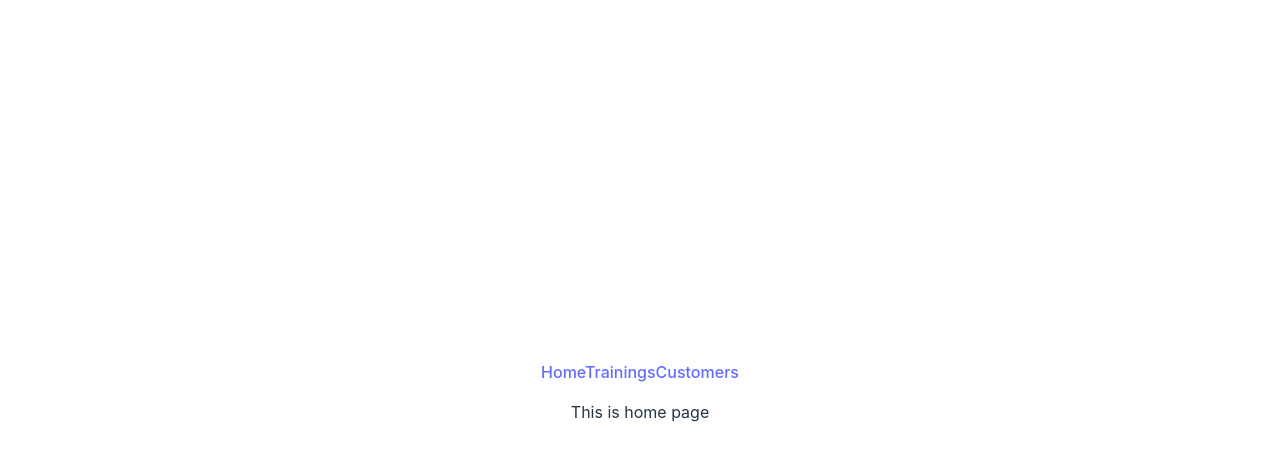
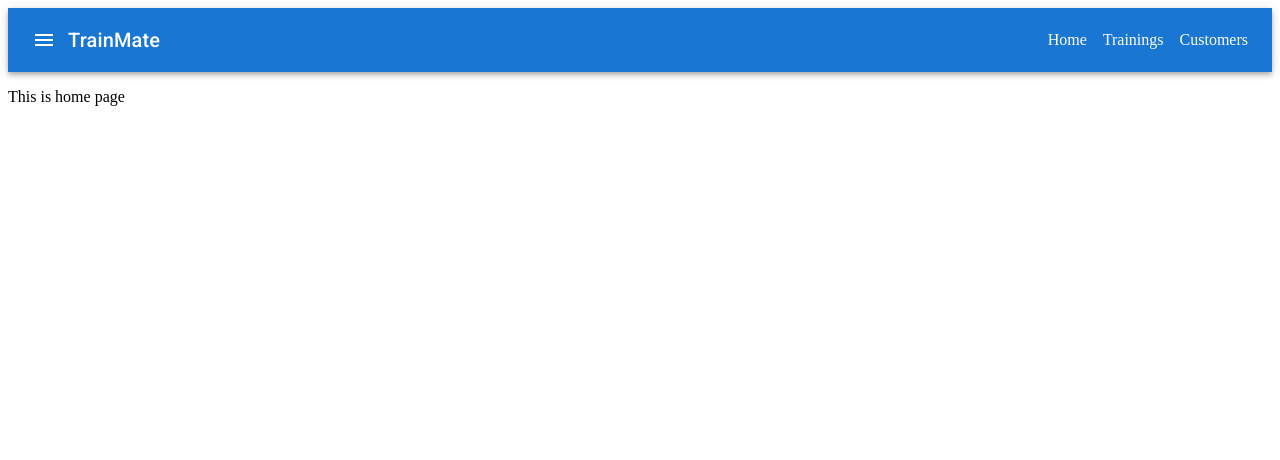
Before and after one commit to SaraErbismann/TrainMate, a React (Vite) app: page / in a window 1280 px wide. Shown: the top 460 px of the page. Built offline with nearby package versions, Linux system fonts and the light colour scheme.

Commit message:
Split navbar to its own component + added responsivity to the navbar

```diff
--- a/index.html
+++ b/index.html
@@ -1,9 +1,15 @@
-<!doctype html>
+<!DOCTYPE html>
 <html lang="en">
   <head>
     <meta charset="UTF-8" />
     <meta name="viewport" content="width=device-width, initial-scale=1.0" />
     <title>TrainMate</title>
+    <link rel="preconnect" href="https://fonts.googleapis.com" />
+    <link rel="preconnect" href="https://fonts.gstatic.com" crossorigin />
+    <link
+      rel="stylesheet"
+      href="https://fonts.googleapis.com/css2?family=Roboto:wght@300;400;500;700&display=swap"
+    />
   </head>
   <body>
     <div id="root"></div>
--- a/package.json
+++ b/package.json
@@ -10,6 +10,10 @@
     "preview": "vite preview"
   },
   "dependencies": {
+    "@emotion/react": "^11.11.4",
+    "@emotion/styled": "^11.11.5",
+    "@mui/icons-material": "^5.15.15",
+    "@mui/material": "^5.15.15",
     "localforage": "^1.10.0",
     "match-sorter": "^6.3.4",
     "react": "^18.2.0",
--- a/src/App.jsx
+++ b/src/App.jsx
@@ -1,16 +1,12 @@
-import { Link, Outlet } from 'react-router-dom'
-import './App.css'
+
+import Navbar from './components/Navbar'
 
 function App() {
 
   return (
     <div className='App'>
-      <nav>
-        <Link to={"/"}>Home</Link>
-        <Link to={"/trainings"}>Trainings</Link>
-        <Link to={"/customers"}>Customers</Link>
-      </nav>
-      <Outlet />
+      <Navbar />
+
     </div>
   )
 }
--- /dev/null
+++ b/src/components/Navbar.jsx
@@ -0,0 +1,84 @@
+import { useState } from 'react';
+import {
+    AppBar, Toolbar, IconButton,
+    Typography, Menu, MenuItem,
+    Container, Stack
+}  from '@mui/material';
+import MenuIcon from '@mui/icons-material/Menu';
+import { Link, Outlet } from 'react-router-dom';
+
+
+export default function Navbar() {
+    const [anchorElNav, setAnchorElNav] = useState(null);
+
+    const handleOpenNavMenu = (event) => {
+      setAnchorElNav(event.currentTarget);
+    };
+
+    const handleCloseNavMenu = () => {
+      setAnchorElNav(null);
+    };
+
+
+  return (
+    <div className='App'>
+      <AppBar position="static">
+        <Container maxWidth="xl">
+          <Toolbar disableGutters>
+            <IconButton
+              size="large"
+              aria-label="menu"
+              aria-controls="menu-appbar"
+              aria-haspopup="true"
+              onClick={handleOpenNavMenu}
+              color="inherit"
+              edge="start"
+            >
+              <MenuIcon />
+            </IconButton>
+            <Menu
+              id="menu-appbar"
+              anchorEl={anchorElNav}
+              anchorOrigin={{
+                vertical: 'top',
+                horizontal: 'left',
+              }}
+              keepMounted
+              transformOrigin={{
+                vertical: 'top',
+                horizontal: 'left',
+              }}
+              open={Boolean(anchorElNav)}
+              onClose={handleCloseNavMenu}
+            >
+              <MenuItem onClick={handleCloseNavMenu}>
+                <Link to={"/"} style={{ textDecoration: 'none', color: 'inherit' }}>Home</Link>
+              </MenuItem>
+              <MenuItem onClick={handleCloseNavMenu}>
+                <Link to={"/trainings"} style={{ textDecoration: 'none', color: 'inherit' }}>Trainings</Link>
+              </MenuItem>
+              <MenuItem onClick={handleCloseNavMenu}>
+                <Link to={"/customers"} style={{ textDecoration: 'none', color: 'inherit' }}>Customers</Link>
+              </MenuItem>
+            </Menu>
+            <Typography variant="h6" component="div" sx={{ flexGrow: 1 }}>
+              TrainMate
+            </Typography>
+            <Stack
+              direction="row"
+              justifyContent="center"
+              alignItems="center"
+              spacing={2}
+              sx={{ display: { xs: 'none', md: 'flex' } }}
+            >
+              <Link to={"/"} style={{ textDecoration: 'none', color: 'inherit' }}>Home</Link>
+              <Link to={"/trainings"} style={{ textDecoration: 'none', color: 'inherit' }}>Trainings</Link>
+              <Link to={"/customers"} style={{ textDecoration: 'none', color: 'inherit' }}>Customers</Link>
+            </Stack>
+          </Toolbar>
+        </Container>
+      </AppBar>
+      <Outlet />
+    </div>
+  );
+}
--- a/src/main.jsx
+++ b/src/main.jsx
@@ -5,7 +5,6 @@ import Home from './components/Home'; // Adjust the path accordingly
 import Trainings from './components/Trainings'; // Adjust the path accordingly
 import Customers from './components/Customers';
 import Error from './components/Error.jsx';
-import './index.css'
 import { createBrowserRouter, RouterProvider } from 'react-router-dom'
 
 const router = createBrowserRouter([
```
Also changed, not shown: 1 other file (tests, documents, lock files or other folders).
